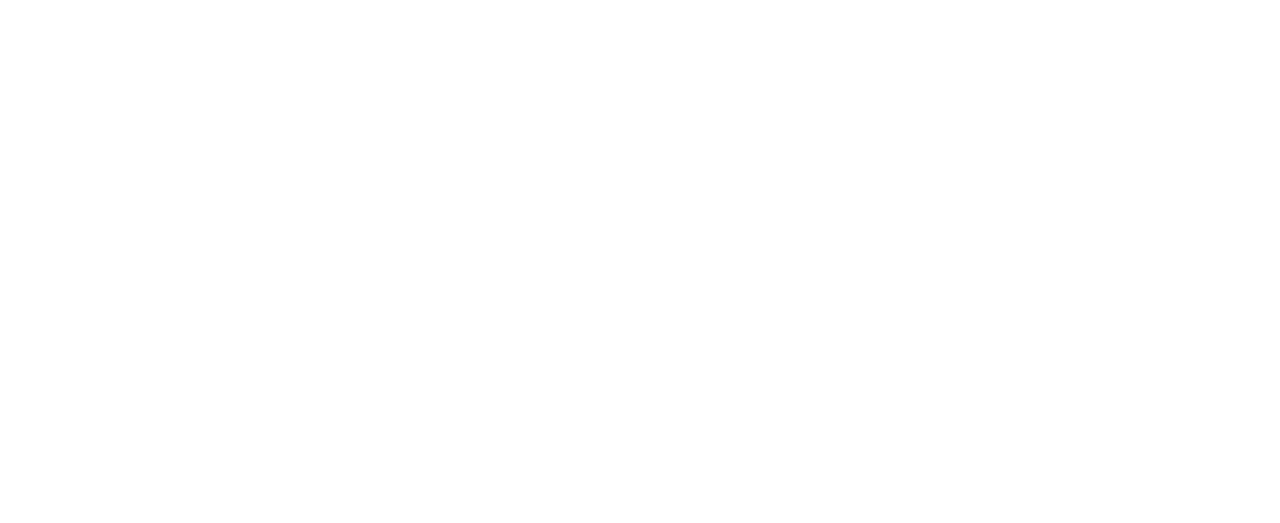
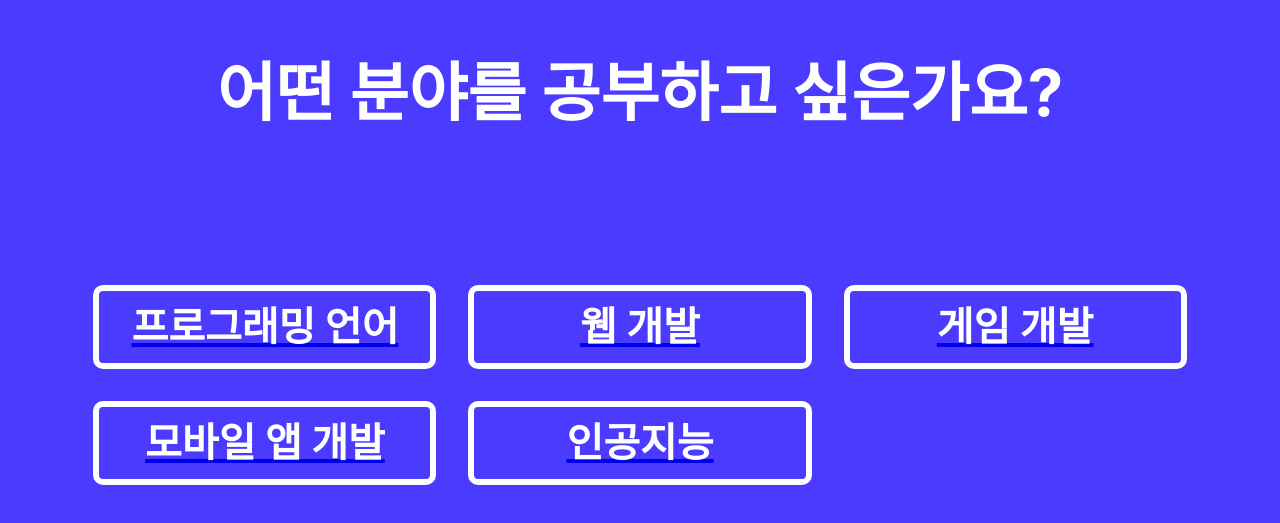
Before and after one commit to khu-bigdata-project-team-5/client, a React (Create React App) app: page /curriculum/category in a window 1280 px wide. Shown: the part 127-650 px from the top of the page. Built offline with nearby package versions, Linux system fonts and the light colour scheme.

Commit message:
deisgn: 커리큘럼 카테고리 페이지 구현

```diff
--- /dev/null
+++ b/src/componenets/CategoryList/CategoryList.jsx
@@ -0,0 +1,16 @@
+import * as S from "./CategoryList.style";
+import { Link } from "react-router-dom";
+
+const CategoryList = ({ categories }) => {
+  return (
+    <S.CategoryListContainer>
+      {categories.map((category) => (
+        <Link to={`/curriculum/keyword/${category.name}`} key={category.id}>
+          <S.CategoryListItem>{category.name}</S.CategoryListItem>
+        </Link>
+      ))}
+    </S.CategoryListContainer>
+  );
+};
+
+export default CategoryList;
--- /dev/null
+++ b/src/componenets/CategoryList/CategoryList.style.js
@@ -0,0 +1,10 @@
+import styled from "styled-components";
+import Selector from "../Selector/Selector";
+
+export const CategoryListContainer = styled.div`
+  display: grid;
+  grid-template-columns: repeat(3, 1fr);
+  gap: 2rem;
+`;
+
+export const CategoryListItem = styled(Selector)``;
--- /dev/null
+++ b/src/componenets/CurriculumTitle/CurriculumTitle.jsx
@@ -0,0 +1,11 @@
+import * as S from "./CurriculumTitle.style";
+
+const CurriculumTitle = ({ children, className }) => {
+  return (
+    <S.CurriculumTitleText className={className}>
+      {children}
+    </S.CurriculumTitleText>
+  );
+};
+
+export default CurriculumTitle;
--- /dev/null
+++ b/src/componenets/CurriculumTitle/CurriculumTitle.style.js
@@ -0,0 +1,8 @@
+import styled from "styled-components";
+
+export const CurriculumTitleText = styled.h1`
+  font-size: 4rem;
+  font-weight: bold;
+  color: #ffffff;
+  text-align: center;
+`;
--- a/src/componenets/Navbar/Navbar.jsx
+++ b/src/componenets/Navbar/Navbar.jsx
@@ -34,7 +34,7 @@
         <Link to="/other" style={{ textDecoration: "none" }}>
           <S.NavbarItem>다른 커리큘럼</S.NavbarItem>
         </Link>
-        <Link to="/curriculum/keyworld" style={{ textDecoration: "none" }}>
+        <Link to="/curriculum/category" style={{ textDecoration: "none" }}>
           <S.NavbarItem>나의 커리큘럼</S.NavbarItem>
         </Link>
       </S.NavbarItemWrapper>
--- /dev/null
+++ b/src/componenets/Selector/Selector.jsx
@@ -0,0 +1,11 @@
+import * as S from "./Selector.style";
+
+const Selector = ({ children, selected }) => {
+  return (
+    <S.SelectorContainer>
+      <S.SelectorText selected={selected}>{children}</S.SelectorText>
+    </S.SelectorContainer>
+  );
+};
+
+export default Selector;
--- /dev/null
+++ b/src/componenets/Selector/Selector.style.js
@@ -0,0 +1,15 @@
+import styled from "styled-components";
+
+export const SelectorContainer = styled.div`
+  padding: 1rem 2rem;
+  color: ${(props) => (props.selected ? "#FFFFFF" : "#4B3BFF")};
+  border: ${(props) => (props.selected ? "none" : "0.375rem solid #FFFFFF")};
+  border-radius: 0.625rem;
+`;
+
+export const SelectorText = styled.p`
+  font-size: 2.5rem;
+  font-weight: bold;
+  text-align: center;
+  color: ${(props) => (props.selected ? "#4B3BFF" : "#FFFFFF")};
+`;
--- a/src/pages/CurriculumCategory/CurriculumCategory.jsx
+++ b/src/pages/CurriculumCategory/CurriculumCategory.jsx
@@ -1,3 +1,36 @@
-const CurriculumCategory = () => {};
+import * as S from "./CurriculumCategory.style";
+
+const CurriculumCategory = () => {
+  const categories = [
+    {
+      id: 1,
+      name: "프로그래밍 언어",
+    },
+    {
+      id: 2,
+      name: "웹 개발",
+    },
+    {
+      id: 3,
+      name: "게임 개발",
+    },
+    {
+      id: 4,
+      name: "모바일 앱 개발",
+    },
+    {
+      id: 5,
+      name: "인공지능",
+    },
+  ];
+  return (
+    <S.CurriculumCategoryLayout>
+      <S.CurriculumTitleText>
+        어떤 분야를 공부하고 싶은가요?
+      </S.CurriculumTitleText>
+      <S.CurriculumCategoryList categories={categories} />
+    </S.CurriculumCategoryLayout>
+  );
+};
 
 export default CurriculumCategory;
--- /dev/null
+++ b/src/pages/CurriculumCategory/CurriculumCategory.style.js
@@ -0,0 +1,19 @@
+import styled from "styled-components";
+import CurriculumTitle from "../../componenets/CurriculumTitle/CurriculumTitle";
+import CategoryList from "../../componenets/CategoryList/CategoryList";
+
+export const CurriculumCategoryLayout = styled.div`
+  display: flex;
+  flex-direction: column;
+  justify-content: center;
+  align-items: center;
+  width: 100vw;
+  height: 100vh;
+  background-color: #4b3bff;
+`;
+
+export const CurriculumTitleText = styled(CurriculumTitle)`
+  margin-bottom: 10rem;
+`;
+
+export const CurriculumCategoryList = styled(CategoryList)``;
```
